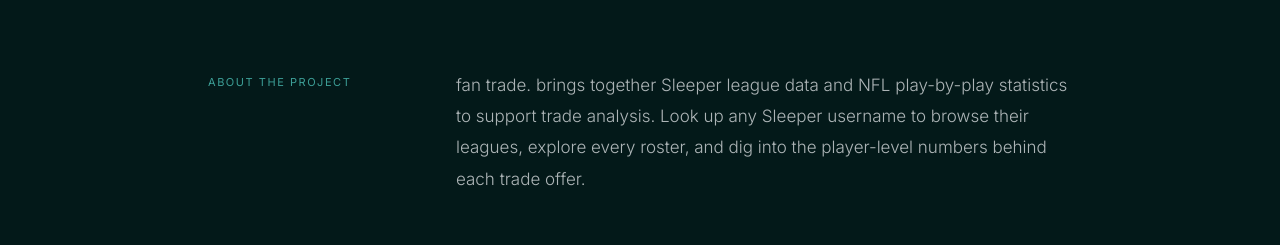
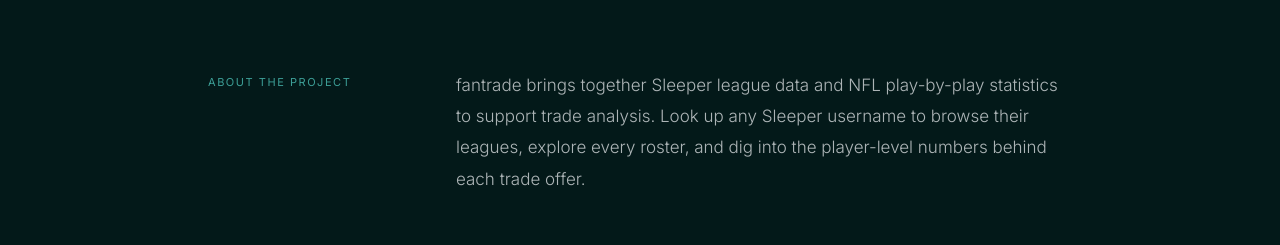
Before and after one commit to cis3296-f26/FanTrade, a React (Vite) app in the folder frontend/: page / in a window 1280 px wide. Shown: the part 863-1108 px from the top of the page. Built offline with nearby package versions, Linux system fonts and the light colour scheme.

Commit message:
Edited 'About the Project'

```diff
--- a/frontend/src/components/HomePage.jsx
+++ b/frontend/src/components/HomePage.jsx
@@ -66,7 +66,7 @@ export default function HomePage() {
         <div className="home-section-inner home-about-inner">
           <div className="home-about-label">about the project</div>
           <p className="home-about-body">
-            fan trade. brings together Sleeper league data and NFL
+            fantrade brings together Sleeper league data and NFL
             play-by-play statistics to support trade analysis. Look up
             any Sleeper username to browse their leagues, explore every
             roster, and dig into the player-level numbers behind each
```
